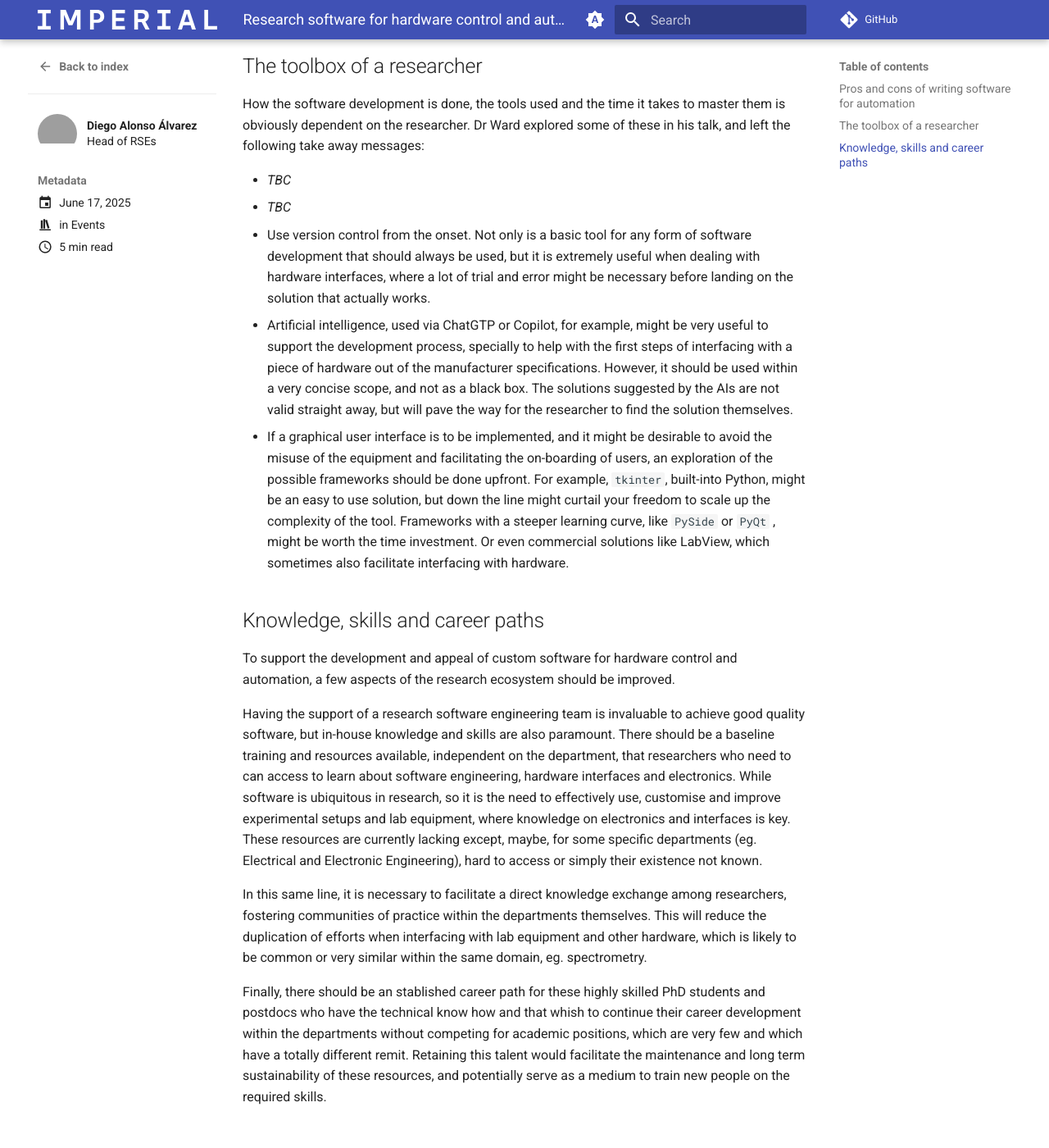
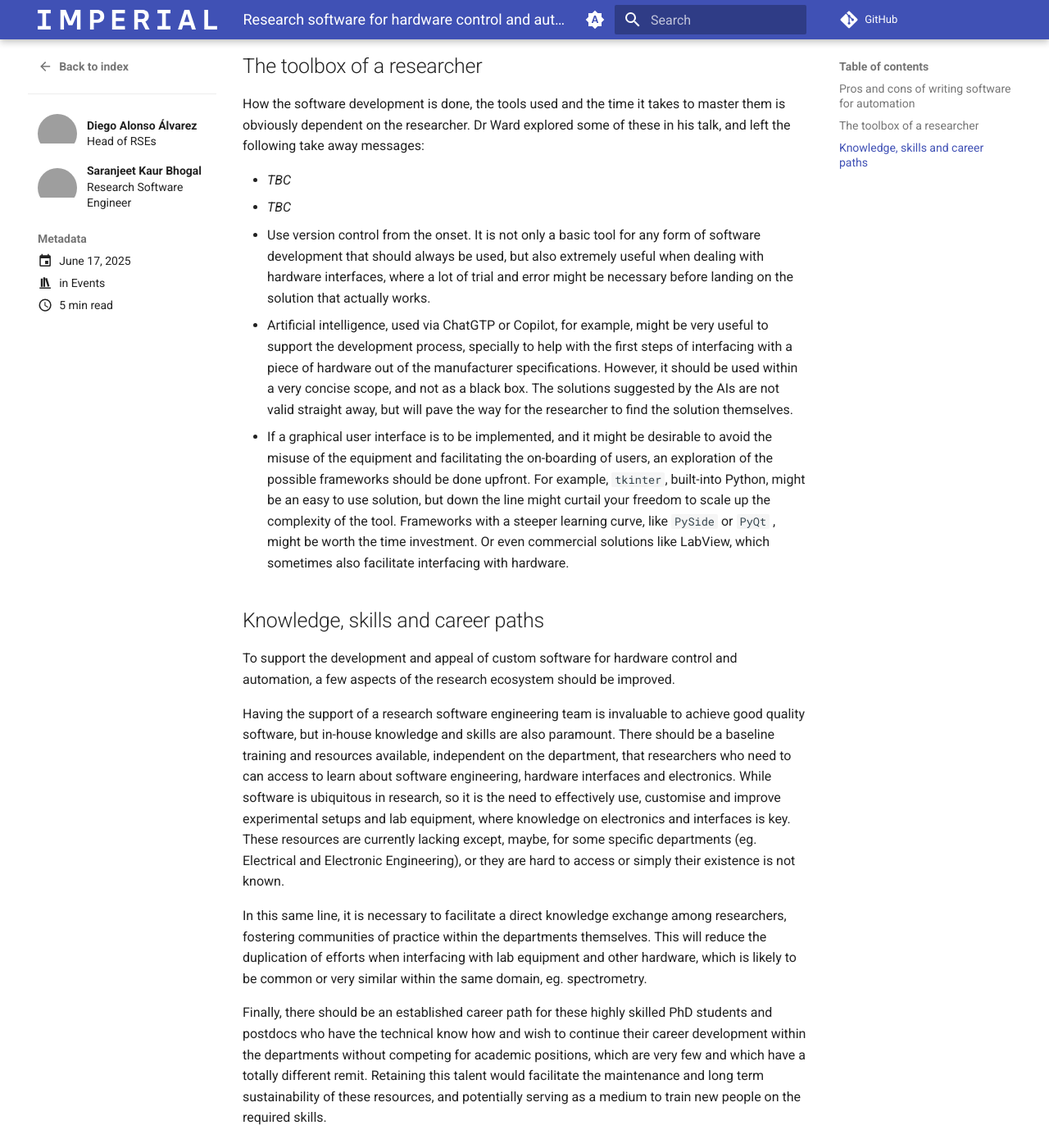
Before and after one commit to ImperialCollegeLondon/RSEBlog, an MkDocs documentation site: the page built from docs/posts/20250617_sw4hw.md, in a window 1280 px wide and 1400 px high, scrolled down 1443 px. Shown: the whole window at 82% size. Built offline with MkDocs 1.6.1 and Material for MkDocs 9.7.7, drawn with Linux system fonts in a browser that asks for light colours; comment, search, counter and statistics services are not loaded; before the commit the page ends 2817 px from its top, so only the background shows below that; some of the changed text lies outside the part shown; grey boxes are pictures that could not be loaded.

Commit message:
Apply suggestions from code review
Co-authored-by: Saranjeet Kaur <s.bhogal@imperial.ac.uk>

```diff
--- a/docs/posts/20250617_sw4hw.md
+++ b/docs/posts/20250617_sw4hw.md
@@ -22,7 +23,7 @@
 
 Research, by nature, is novel and unknown and requires equipment tailored to cover very specific, and often niche, needs. Out of the box solutions might facilitate some aspects of the experimental setups, but they are unlikely to cover the end-to-end problem at hand. Custom wiring of all of these components - literally, sometimes - is desirable for multiple reasons, from speeding up the discovery process, to make it more robust and reproducible, or to automate boring, repetitive tasks freeing researcher's time to address other issues. Expensive solutions that claim to cover all the basis of the problem that needs solving are normally outside of reach within a research context unless significant funding is available, and even in those cases, they are sometimes not really worth the costs.
 
-Despite the appeal of creating custom tools for automation, it comes with costs. To start with, the knowledge to write and build the required software or electronics might not be available, and researchers might need to self-teach a lot of new skills on the fly. Often, progress might be hampered by poor - or plainly wrong - documentation by the hardware manufacturers, lack of learning resources or the need to do trial and error when developing functionality, which could result in a risk for the equipment itself. Moreover, due to the limited experience or knowledge, researchers might chose the wrong tool for the task, for example a programming language that do not allow accessing all the required equipment, or a graphical user interface framework that limits the options when the software grows in size and complexity.
+Despite the appeal of creating custom tools for automation, it comes with costs. To start with, the knowledge to write and build the required software or electronics might not be available, and researchers might need to self-teach a lot of new skills on the fly. Often, progress might be hampered by poor - or plainly wrong - documentation by the hardware manufacturers, lack of learning resources or the need to do trial and error when developing functionality, which could result in a risk for the equipment itself. Moreover, due to the limited experience or knowledge, researchers might choose the wrong tool for the task, for example a programming language that do not allow accessing all the required equipment, or a graphical user interface framework that limits the options when the software grows in size and complexity.
 
 All of this requires a significant time investment and is not, in itself, a research output that can be used as a metric of a successful career as researcher. This is in contrast to papers, patents or even more traditional research software like the one created for modelling or simulation, which can be easily shared with collaborators and the community all around the world. However, despite these caveats, this effort is normally worthwhile, eventually paying off when the setup is up and running, and it is often the only path available to discovery.
 
@@ -32,7 +33,7 @@
 
 - _TBC_
 - _TBC_
-- Use version control from the onset. Not only is a basic tool for any form of software development that should always be used, but it is extremely useful when dealing with hardware interfaces, where a lot of trial and error might be necessary before landing on the solution that actually works.
+- Use version control from the onset. It is not only a basic tool for any form of software development that should always be used, but also extremely useful when dealing with hardware interfaces, where a lot of trial and error might be necessary before landing on the solution that actually works.
 - Artificial intelligence, used via ChatGTP or Copilot, for example, might be very useful to support the development process, specially to help with the first steps of interfacing with a piece of hardware out of the manufacturer specifications. However, it should be used within a very concise scope, and not as a black box. The solutions suggested by the AIs are not valid straight away, but will pave the way for the researcher to find the solution themselves.
 - If a graphical user interface is to be implemented, and it might be desirable to avoid the misuse of the equipment and facilitating the on-boarding of users, an exploration of the possible frameworks should be done upfront. For example, `tkinter`, built-into Python, might be an easy to use solution, but down the line might curtail your freedom to scale up the complexity of the tool. Frameworks with a steeper learning curve, like `PySide` or `PyQt` , might be worth the time investment. Or even commercial solutions like LabView, which sometimes also facilitate interfacing with hardware.
 
@@ -40,8 +41,8 @@
 
 To support the development and appeal of custom software for hardware control and automation, a few aspects of the research ecosystem should be improved.
 
-Having the support of a research software engineering team is invaluable to achieve good quality software, but in-house knowledge and skills are also paramount. There should be a baseline training and resources available, independent on the department, that researchers who need to can access to learn about software engineering, hardware interfaces and electronics. While software is ubiquitous in research, so it is the need to effectively use, customise and improve experimental setups and lab equipment, where knowledge on electronics and interfaces is key. These resources are currently lacking except, maybe, for some specific departments (eg. Electrical and Electronic Engineering), hard to access or simply their existence not known.
+Having the support of a research software engineering team is invaluable to achieve good quality software, but in-house knowledge and skills are also paramount. There should be a baseline training and resources available, independent on the department, that researchers who need to can access to learn about software engineering, hardware interfaces and electronics. While software is ubiquitous in research, so it is the need to effectively use, customise and improve experimental setups and lab equipment, where knowledge on electronics and interfaces is key. These resources are currently lacking except, maybe, for some specific departments (eg. Electrical and Electronic Engineering), or they are hard to access or simply their existence is not known.
 
 In this same line, it is necessary to facilitate a direct knowledge exchange among researchers, fostering communities of practice within the departments themselves. This will reduce the duplication of efforts when interfacing with lab equipment and other hardware, which is likely to be common or very similar within the same domain, eg. spectrometry.
 
-Finally, there should be an stablished career path for these highly skilled PhD students and postdocs who have the technical know how and that whish to continue their career development within the departments without competing for academic positions, which are very few and which have a totally different remit. Retaining this talent would facilitate the maintenance and long term sustainability of these resources, and potentially serve as a medium to train new people on the required skills.
+Finally, there should be an established career path for these highly skilled PhD students and postdocs who have the technical know how and wish to continue their career development within the departments without competing for academic positions, which are very few and which have a totally different remit. Retaining this talent would facilitate the maintenance and long term sustainability of these resources, and potentially serving as a medium to train new people on the required skills.
```
Also changed, not shown: other parts of docs/posts/20250617_sw4hw.md (+1 -0 lines).
